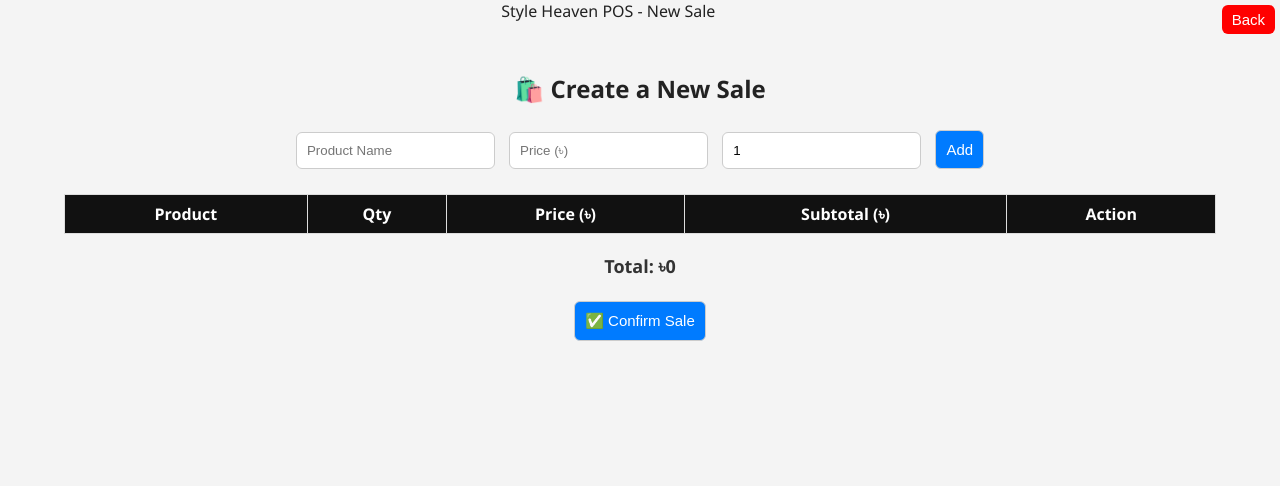
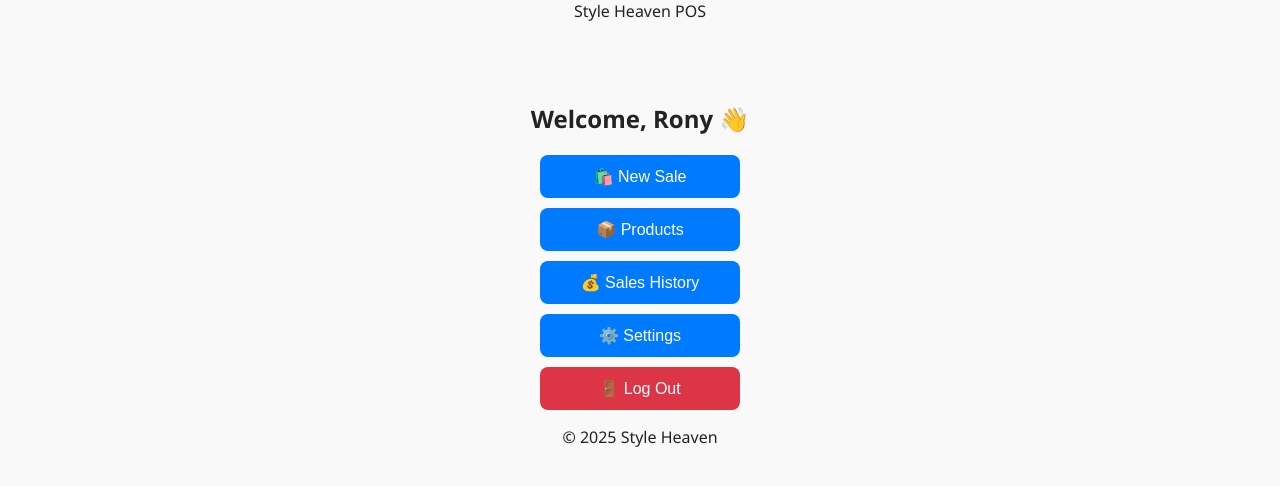
Before and after one commit to Rony4505/style-heaven-pos, a website: page public/sale.html in a window 1280 px wide. Drawn offline with Linux system fonts and the light colour scheme; sample sign-in values are in the browser's storage.

Commit message:
Update sale.html

```diff
--- a/public/sale.html
+++ b/public/sale.html
@@ -3,115 +3,71 @@
 <head>
   <meta charset="UTF-8" />
   <meta name="viewport" content="width=device-width, initial-scale=1.0" />
-  <title>New Sale - Style Heaven POS</title>
+  <title>Style Heaven POS - Dashboard</title>
   <link rel="stylesheet" href="style.css" />
   <style>
+    body {
+      text-align: center;
+      background: #f9f9f9;
+    }
     main {
-      text-align: center;
-      margin-top: 50px;
+      margin-top: 80px;
     }
-    input, select, button {
-      padding: 10px;
-      margin: 5px;
-      border-radius: 6px;
-      border: 1px solid #ccc;
+    .menu-btn {
+      display: block;
+      width: 200px;
+      margin: 10px auto;
+      padding: 12px;
+      background: #007bff;
+      color: white;
+      border: none;
+      border-radius: 8px;
+      font-size: 16px;
+      cursor: pointer;
+      transition: 0.3s;
     }
-    table {
-      width: 90%;
-      margin: 20px auto;
-      border-collapse: collapse;
+    .menu-btn:hover {
+      background: #0056b3;
     }
-    table, th, td {
-      border: 1px solid #ddd;
-      padding: 8px;
-      text-align: center;
+    .logout-btn {
+      background: #dc3545;
     }
-    th {
-      background: #111;
-      color: white;
-    }
-    #total {
-      font-weight: bold;
-      font-size: 18px;
+    .logout-btn:hover {
+      background: #a71d2a;
     }
   </style>
 </head>
 <body>
   <header>
-    Style Heaven POS - New Sale
-    <button onclick="window.location.href='index.html'" style="float:right; background:red; border:none; color:white; padding:6px 10px; border-radius:6px;">Back</button>
+    Style Heaven POS
   </header>
 
   <main>
-    <h2>🛍️ Create a New Sale</h2>
-    <div>
-      <input type="text" id="productName" placeholder="Product Name">
-      <input type="number" id="price" placeholder="Price (৳)">
-      <input type="number" id="quantity" placeholder="Qty" value="1" min="1">
-      <button onclick="addItem()">Add</button>
-    </div>
-
-    <table id="saleTable">
-      <thead>
-        <tr>
-          <th>Product</th>
-          <th>Qty</th>
-          <th>Price (৳)</th>
-          <th>Subtotal (৳)</th>
-          <th>Action</th>
-        </tr>
-      </thead>
-      <tbody></tbody>
-    </table>
-
-    <p id="total">Total: ৳0</p>
-    <button onclick="confirmSale()">✅ Confirm Sale</button>
+    <h2>Welcome, Rony 👋</h2>
+    <button class="menu-btn" onclick="goTo('sale.html')">🛍️ New Sale</button>
+    <button class="menu-btn" onclick="goTo('products.html')">📦 Products</button>
+    <button class="menu-btn" onclick="goTo('history.html')">💰 Sales History</button>
+    <button class="menu-btn" onclick="goTo('settings.html')">⚙️ Settings</button>
+    <button class="menu-btn logout-btn" onclick="logout()">🚪 Log Out</button>
   </main>
 
+  <footer>
+    <p>© 2025 Style Heaven</p>
+  </footer>
+
   <script>
-    let items = [];
-    function addItem() {
-      const name = document.getElementById('productName').value.trim();
-      const price = parseFloat(document.getElementById('price').value);
-      const qty = parseInt(document.getElementById('quantity').value);
-      if (!name || price <= 0 || qty <= 0) return alert("Please enter valid info!");
-      items.push({ name, price, qty });
-      renderTable();
-      document.getElementById('productName').value = '';
-      document.getElementById('price').value = '';
-      document.getElementById('quantity').value = 1;
+    function goTo(page) {
+      window.location.href = page;
     }
 
-    function renderTable() {
-      const tbody = document.querySelector('#saleTable tbody');
-      tbody.innerHTML = '';
-      let total = 0;
-      items.forEach((item, i) => {
-        const sub = item.price * item.qty;
-        total += sub;
-        tbody.innerHTML += `
-          <tr>
-            <td>${item.name}</td>
-            <td>${item.qty}</td>
-            <td>${item.price}</td>
-            <td>${sub}</td>
-            <td><button onclick="removeItem(${i})">❌</button></td>
-          </tr>
-        `;
-      });
-      document.getElementById('total').innerText = "Total: ৳" + total;
+    function logout() {
+      localStorage.removeItem("loggedIn");
+      window.location.href = "index.html";
     }
 
-    function removeItem(index) {
-      items.splice(index, 1);
-      renderTable();
-    }
-
-    function confirmSale() {
-      if (items.length === 0) return alert("No items added!");
-      alert("✅ Sale confirmed! Total: ৳" + items.reduce((a, b) => a + b.price * b.qty, 0));
-      items = [];
-      renderTable();
+    // যদি login না করা থাকে তাহলে redirect করো
+    if (!localStorage.getItem("loggedIn")) {
+      window.location.href = "index.html";
     }
   </script>
 </body>
```
